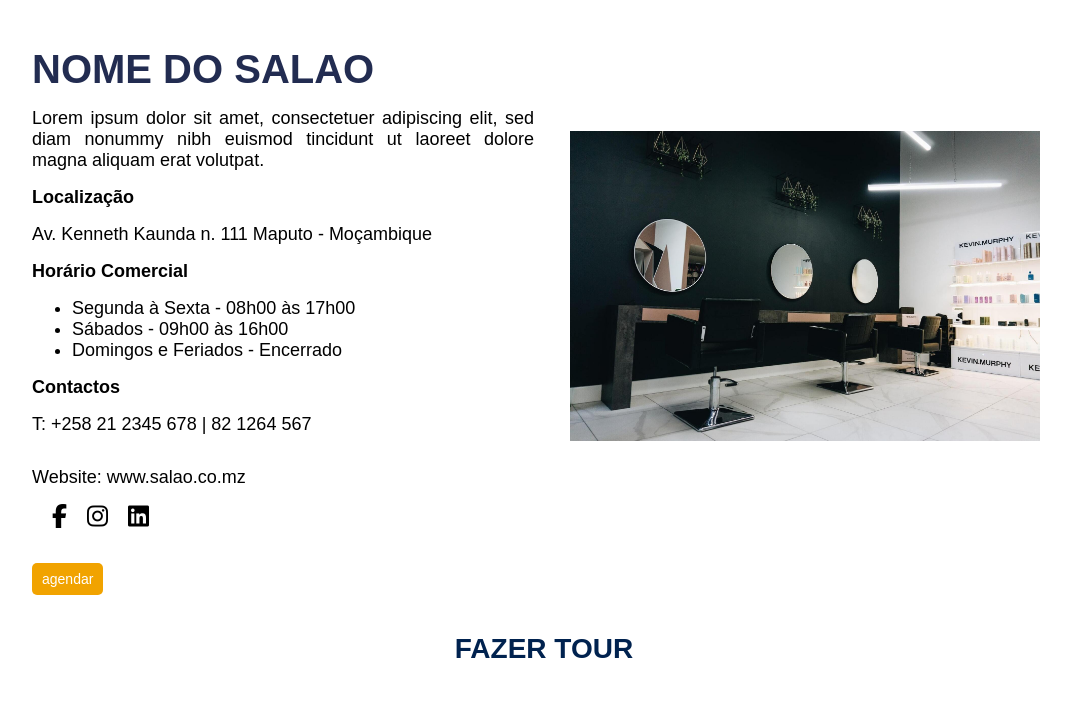
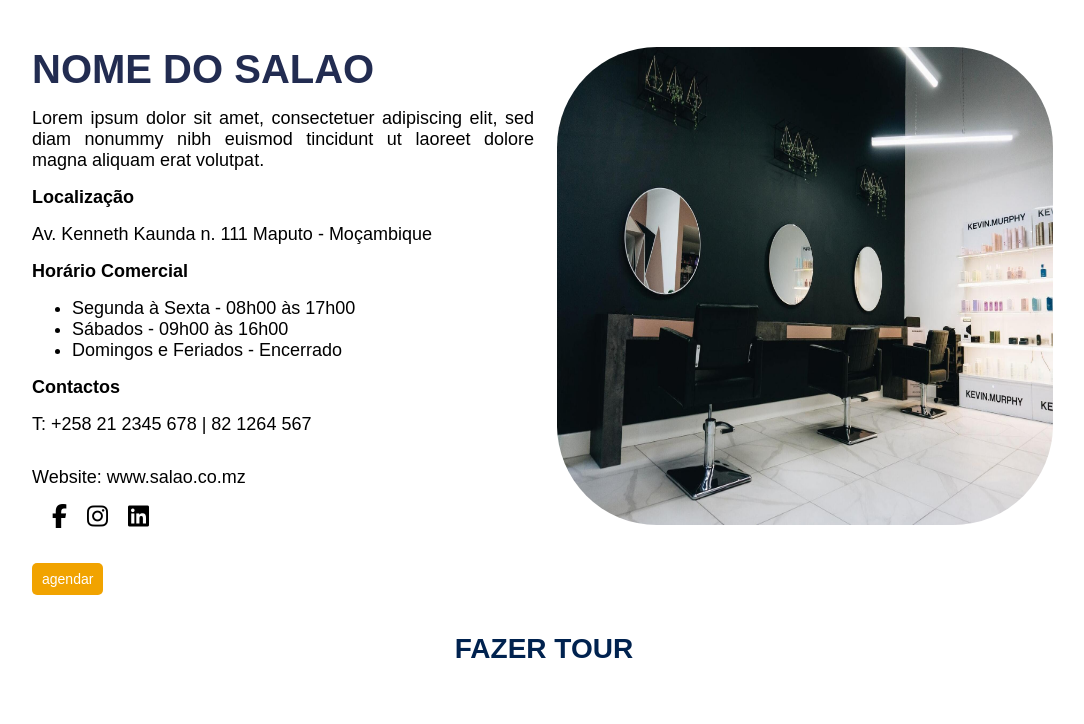
Before and after one commit to Iyonissio/Agendamento-Page-PHP, a PHP site: page /sectionSalaoDescricao.php in a window 1280 px wide. Shown: the part 81-805 px from the top of the page, without its empty margins (96-1180 px from the left). Run offline with PHP 8.4, Linux system fonts and the light colour scheme; some libraries are stand-ins or nearby versions.

Commit message:
destaque

```diff
--- a/clinicas.php
+++ b/clinicas.php
@@ -147,7 +147,7 @@
 		<div class="pesquisar">
 			<div class="search-container">
 				<form action="/action_page.php">
-					<input type="text" placeholder="Search.." name="search">
+					<input type="text" placeholder="Procurar.." name="search">
 					<button type="submit"><i class="fa fa-search"></i></button>
 				</form>
 			</div>
@@ -262,7 +262,7 @@
 
 			<div class="pagination">
 				<div class="prev">Anterior</div>
-				<div class="page">Pagina <span class="page-num"></span></div>
+				<div class="page">Pag <span class="page-num"></span></div>
 				<div class="next">Proximo</div>
 			</div>
 		</div>
--- a/css/areas_descricao.css
+++ b/css/areas_descricao.css
@@ -110,14 +110,16 @@
 
   @media (min-width: 900px) {
     .descricao_areas {
-      display: grid;
-      grid-template-columns: repeat(2, 1fr);
-      padding-left: 128px;
-      padding-right: 128px;
+        display: grid;
+        grid-template-columns: repeat(2, 1fr);
+        padding-left: 128px;
+        padding-right: 128px;
     }
-    .descricao_imagem img{
-      object-fit: cover;
-      height: 310px;
-      width: 470px;
+
+    .descricao_imagem img {
+        object-fit: fill;
+        height: 100%;
+        width: 100%;
+        border-radius: 100px;
     }
-  }
+}
--- a/restaurantes.php
+++ b/restaurantes.php
@@ -145,7 +145,7 @@
  		<div class="pesquisar">
  			<div class="search-container">
  				<form action="/action_page.php">
- 					<input type="text" placeholder="Search.." name="search">
+ 					<input type="text" placeholder="Procurar.." name="search">
  					<button type="submit"><i class="fa fa-search"></i></button>
  				</form>
  			</div>
@@ -241,7 +241,7 @@
 
  			<div class="pagination">
 				<div class="prev">Anterior</div>
-				<div class="page">Pagina <span class="page-num"></span></div>
+				<div class="page">Pag <span class="page-num"></span></div>
 				<div class="next">Proximo</div>
 			</div>
  		</div>
--- a/saloes.php
+++ b/saloes.php
@@ -276,7 +276,7 @@
 		<div class="pesquisar">
 			<div class="search-container">
 				<form action="/action_page.php">
-					<input type="text" placeholder="Pesquisar.." name="search">
+					<input type="text" placeholder="Procurar.." name="search">
 					<button type="submit"><i class="fa fa-search"></i></button>
 				</form>
 			</div>
@@ -389,7 +389,7 @@
 
 			<div class="pagination">
 				<div class="prev">Anterior</div>
-				<div class="page">Pagina <span class="page-num"></span></div>
+				<div class="page">Pag <span class="page-num"></span></div>
 				<div class="next">Proximo</div>
 			</div>
 		</div>
```
